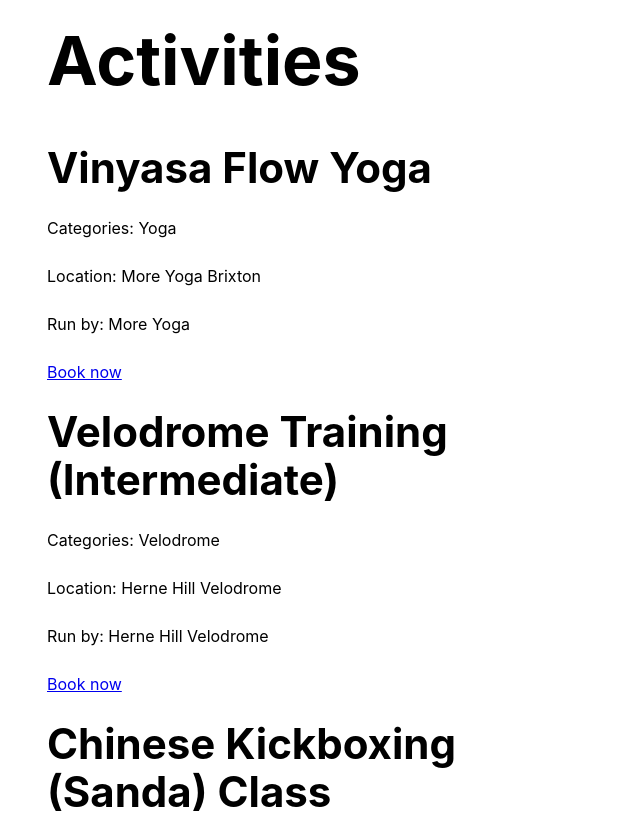
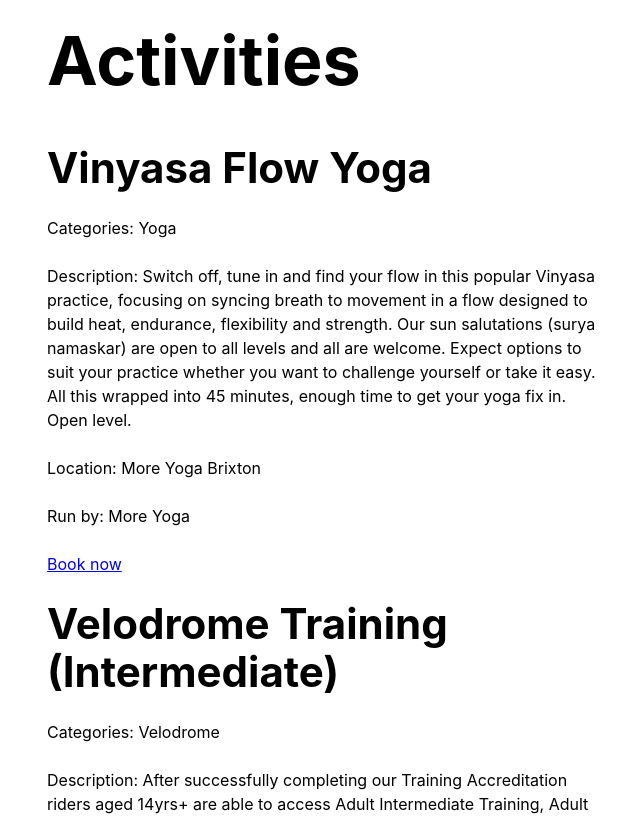
Before and after one commit to BlackMarlinSoftware/activityapp-frontend, a Next.js app: page / in a window 1280 px wide. Shown: the top 816 px of the page, without its empty margins (313-953 px from the left). Built offline with nearby package versions, Linux system fonts and the light colour scheme; a web font is replaced by a local one.

Commit message:
Add descriptions

```diff
--- a/src/pages/index.tsx
+++ b/src/pages/index.tsx
@@ -17,6 +17,7 @@ const Home: NextPage = () => (
         <div key={activity.id}>
           <h2>{activity.name}</h2>
           <p>Categories: {activity.categories?.map(({ name }) => (name ? CategoryName[name] : '')).join(', ')}</p>
+          <p>Description: {activity.description}</p>
           <p>Location: {activity.location?.name}</p>
           <p>Run by: {activity.host?.name}</p>
           <p>
```
